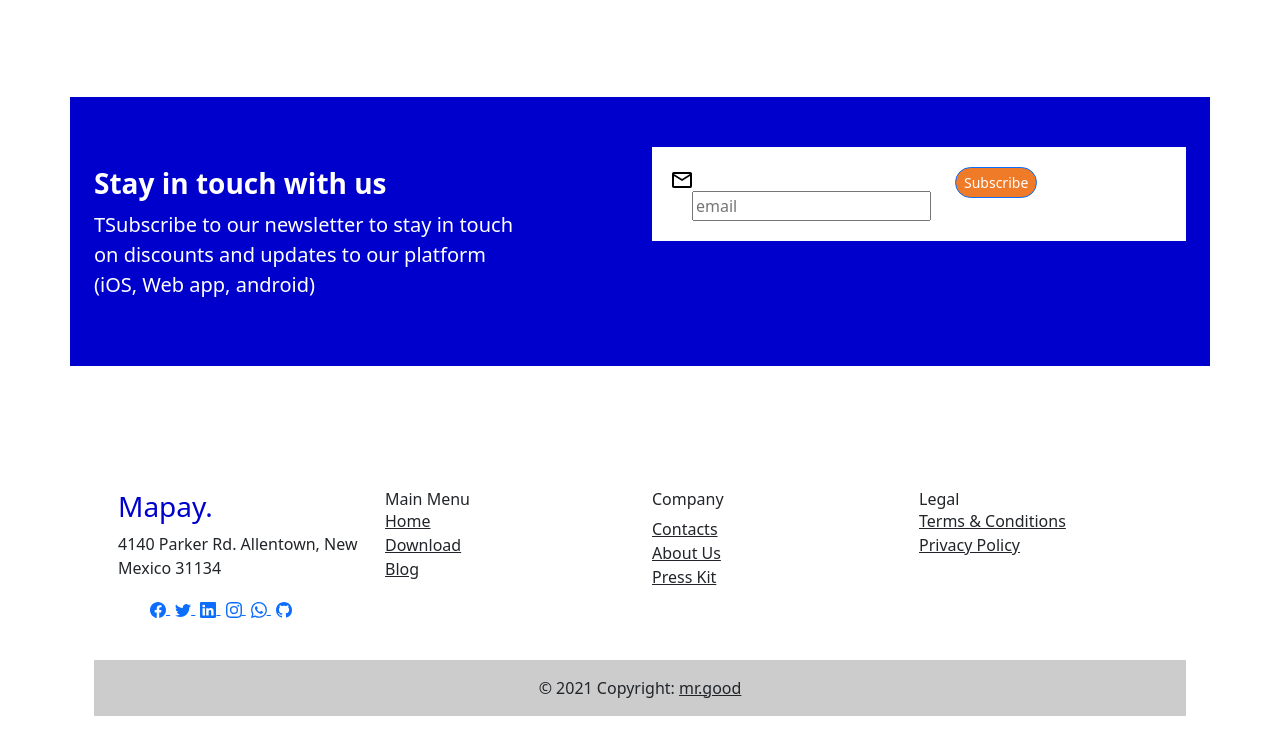
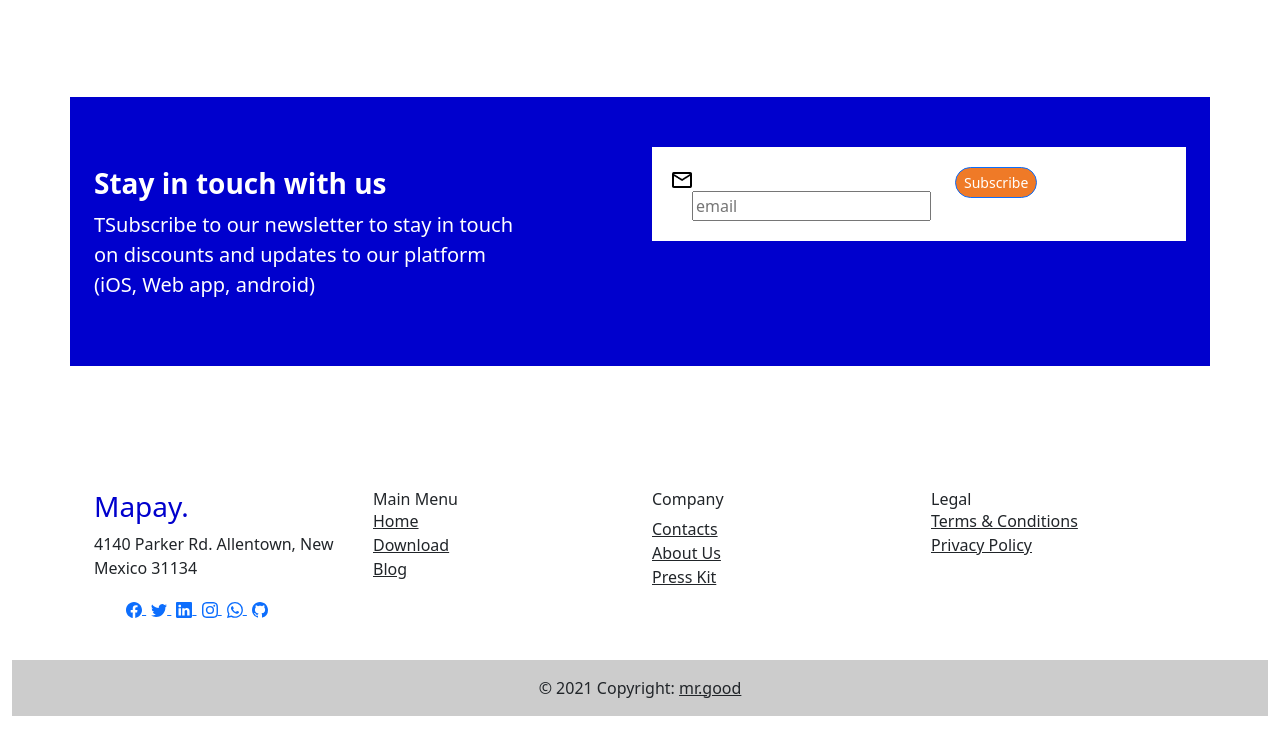
Before and after one commit to mrgood82/landingpage_mapay, a plain HTML site: page index.html in a window 1280 px wide. Shown: the part 3647-4401 px from the top of the page. Drawn offline with nearby package versions, Linux system fonts and the light colour scheme.

Commit message:
Update index.html
Edit Bagian Footer

```diff
--- a/index.html
+++ b/index.html
@@ -269,8 +269,9 @@
   <!-- tutup conten 6 -->
 
   <!-- footer -->
-  <div class="container mx-auto" style="padding-top: 100px; padding-bottom: 100px">
-    <div class="container ">
+  <div class="container-fluid">
+  <div  style="padding-top: 100px; padding-bottom: 100px">
+
       <footer class="bg-white text-center text-lg-start">
         <!-- Grid container -->
         <div class="container p-4">
@@ -387,6 +388,9 @@
         <!-- Grid container -->
 
         <!-- Copyright -->
+
+
+
         <div class="text-center p-3" style="background-color: rgba(0, 0, 0, 0.2);">
           © 2021 Copyright:
           <a class="text-dark" href="https://mdbootstrap.com/">mr.good</a>
@@ -395,6 +399,7 @@
       </footer>
     </div>
   </div>
+
   <!-- tutup footer -->
 
   <!-- Optional JavaScript; choose one of the two! -->
```
